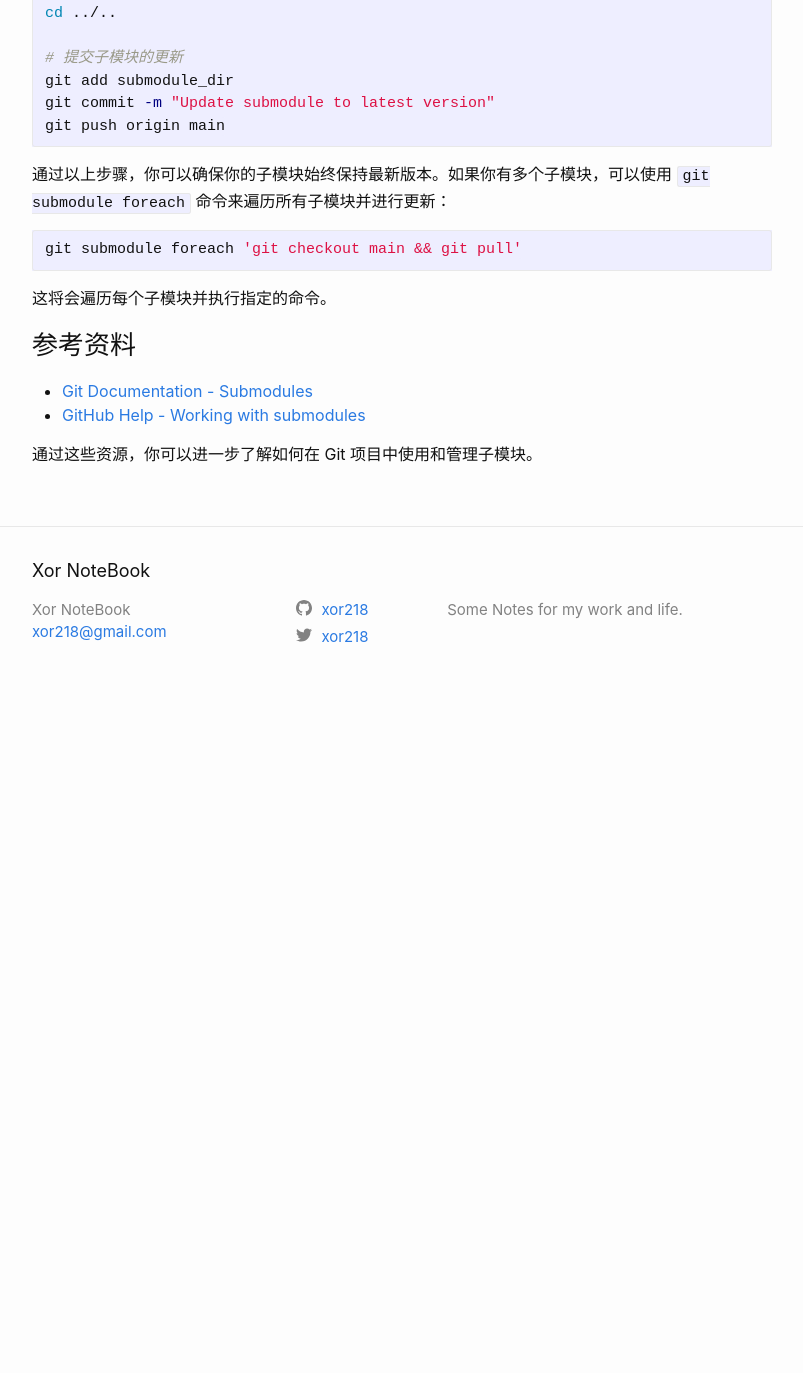
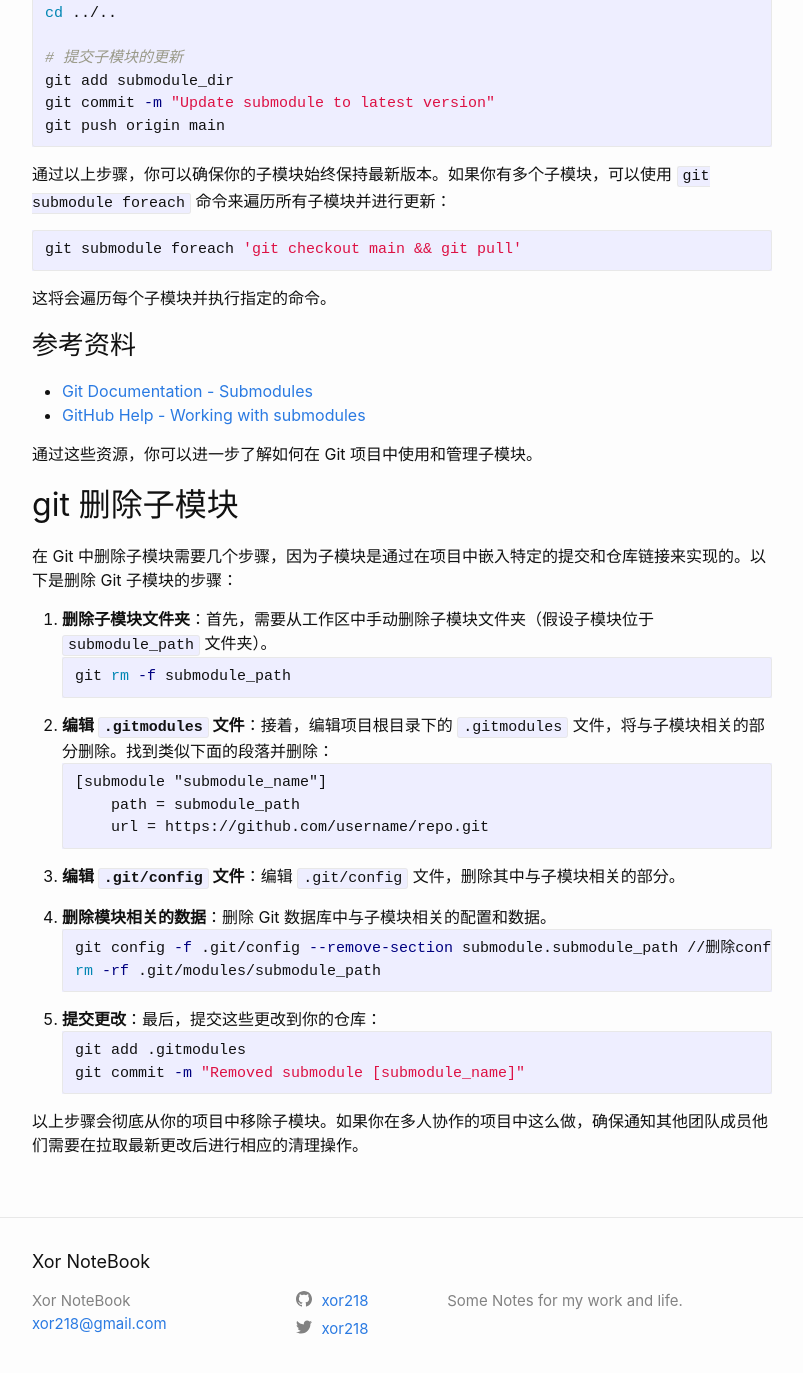
Before and after one commit to xor218/xor218.github.io, a Jekyll site: the page built from Notes/LinuxBase/2024-05-24-Git-子模块.md, in a window 1280 px wide and 1400 px high, scrolled down 1779 px. Shown: the top 1373 px of the window, without its empty margins (238-1041 px from the left). Built offline with Jekyll 4.4.1, drawn with Linux system fonts in a browser that asks for light colours; before the commit the page ends 2488 px from its top, so only the background shows below that.

Commit message:
Git删除子模块

````diff
--- a/Notes/LinuxBase/2024-05-24-Git-子模块.md
+++ b/Notes/LinuxBase/2024-05-24-Git-子模块.md
@@ -112,3 +112,34 @@ git submodule foreach 'git checkout main && git pull'
 - [GitHub Help - Working with submodules](https://docs.github.com/en/github/working-with-git/submodule)
 
 通过这些资源，你可以进一步了解如何在 Git 项目中使用和管理子模块。
+
+## git 删除子模块
+在 Git 中删除子模块需要几个步骤，因为子模块是通过在项目中嵌入特定的提交和仓库链接来实现的。以下是删除 Git 子模块的步骤：
+
+1. **删除子模块文件夹**：首先，需要从工作区中手动删除子模块文件夹（假设子模块位于 `submodule_path` 文件夹）。
+   ```bash
+   git rm -f submodule_path
+   ```
+
+2. **编辑 `.gitmodules` 文件**：接着，编辑项目根目录下的 `.gitmodules` 文件，将与子模块相关的部分删除。找到类似下面的段落并删除：
+   ```
+   [submodule "submodule_name"]
+       path = submodule_path
+       url = https://github.com/username/repo.git
+   ```
+
+3. **编辑 `.git/config` 文件**：编辑 `.git/config` 文件，删除其中与子模块相关的部分。
+
+4. **删除模块相关的数据**：删除 Git 数据库中与子模块相关的配置和数据。
+   ```bash
+   git config -f .git/config --remove-section submodule.submodule_path //删除config配置文件
+   rm -rf .git/modules/submodule_path							//子模块有一个路径
+   ```
+
+5. **提交更改**：最后，提交这些更改到你的仓库：
+   ```bash
+   git add .gitmodules
+   git commit -m "Removed submodule [submodule_name]"
+   ```
+
+以上步骤会彻底从你的项目中移除子模块。如果你在多人协作的项目中这么做，确保通知其他团队成员他们需要在拉取最新更改后进行相应的清理操作。
````
